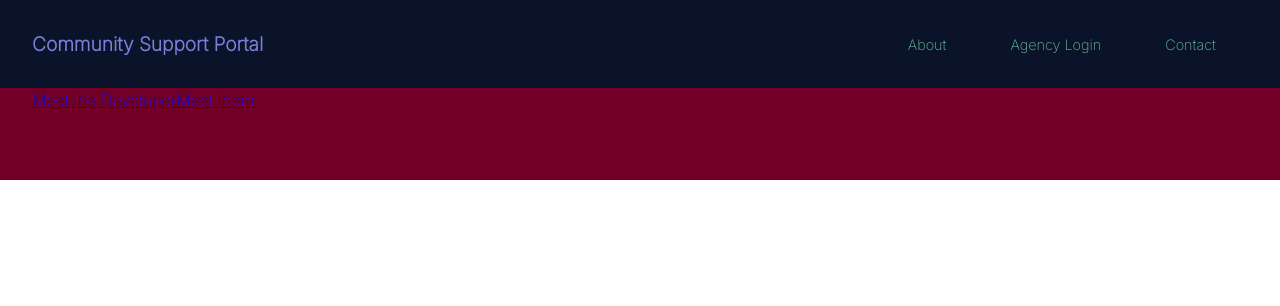
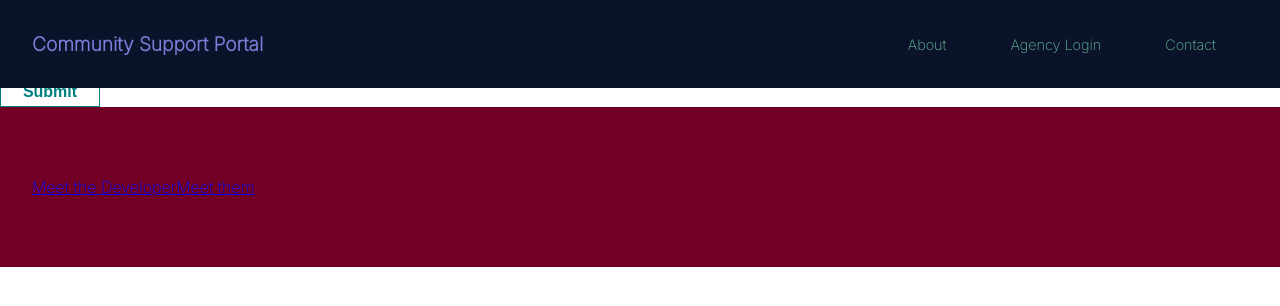
Before and after one commit to vish-opatha/community-support-portal, a React (Create React App) app: page / in a window 1280 px wide. Shown: the top 306 px of the page. Built offline with nearby package versions, Linux system fonts and the light colour scheme.

Commit message:
Add Agency Login component

```diff
--- /dev/null
+++ b/src/components/AgencyLoginForm.js
@@ -0,0 +1,102 @@
+import React, { useState } from 'react';
+import styled from 'styled-components';
+// import { validateEmail } from '../utils/helpers';
+// import styled from 'styled-components';
+
+function AgencyLogin() {
+  const [email, setEmail] = useState('');
+  const [password, setPassword] = useState('');
+  const [errorMessage, setErrorMessage] = useState('');
+
+  const handleInputChange = (e) => {
+    const { target } = e;
+    const inputType = target.name;
+    const inputValue = target.value;
+
+    // Based on the input type, we set the state of either senders name, email and message
+    if (inputType === 'email') {
+      setEmail(inputValue);
+    } else if (inputType === 'password') {
+      setPassword(inputValue);
+    } else if (inputType === 'message') {
+      setErrorMessage(inputValue);
+    }
+  };
+
+  const handleFormSubmit = (e) => {
+    e.preventDefault();
+    // if (!validateEmail(email)) {
+    //   setErrorMessage('Please enter a correct email!');
+    //   return;
+    // }
+
+    if (!password) {
+      setErrorMessage('Your password cannot be empty!');
+      return;
+    }
+
+    //###########Login logic should come here###########
+    // setSenderName('');
+    // setMessage('');
+    // setEmail('');
+    setErrorMessage('');
+  };
+
+  return (
+    <div className="container mt-4">
+      <div className="row text-center justify-content-center">
+        <div className="col-10 col-md-10 text-center">
+          <form className="form">
+            <div className="form-group less-margin bold">
+              <label for="email">Email</label>
+              <input
+                value={email}
+                name="email"
+                className="form-control"
+                onChange={handleInputChange}
+                type="email"
+                placeholder="Enter your email."
+              />
+            </div>
+            <div className="form-group less-margin bold">
+              <label for="password">Message</label>
+              <textarea
+                value={password}
+                name="password"
+                className="form-control"
+                onChange={handleInputChange}
+                type="text"
+                placeholder="Enter your password."
+              />
+            </div>
+
+            <Button
+              type="button"
+              // className="mt-3 btn btn-rounded"
+              onClick={handleFormSubmit}
+            >
+              Submit
+            </Button>
+          </form>
+
+          {errorMessage && (
+            <div>
+              <p className="error-text mt-1 error-msg">{errorMessage}</p>
+            </div>
+          )}
+        </div>
+      </div>
+    </div>
+  );
+}
+export default AgencyLogin;
+
+const Button = styled.button`
+  font-size: 1rem;
+  padding: 5px;
+  width: 100px;
+  border: 0.1rem solid teal;
+  background: white;
+  font-weight: bold;
+  color: teal;
+`;
--- a/src/components/MainContent.js
+++ b/src/components/MainContent.js
@@ -1,5 +1,6 @@
 import React from 'react';
 import styled from 'styled-components';
+import AgencyLogin from './AgencyLoginForm';
 
 const MainContent = () => {
   return (
@@ -11,6 +12,7 @@ const MainContent = () => {
             are valued, loved and bleseed!
           </Para>
         </Section>
+        <AgencyLogin />
       </div>
     </>
   );
@@ -20,7 +22,7 @@ export default MainContent;
 
 const Section = styled.div`
   //   padding: 0 2rem;
-  // display: flex;
+  display: flex;
   // justify-content: space-between;
   text-align: center;
   margin-left: 20px;
```
